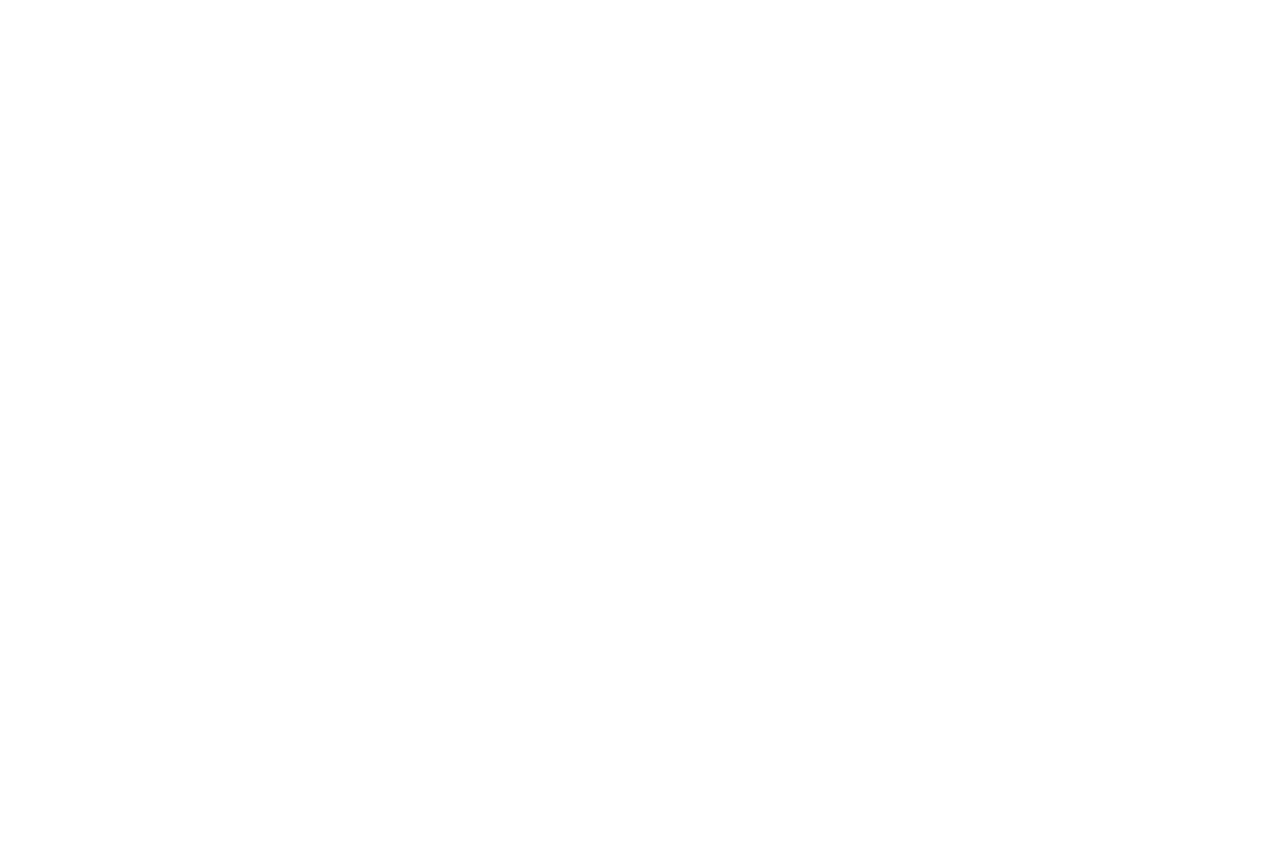
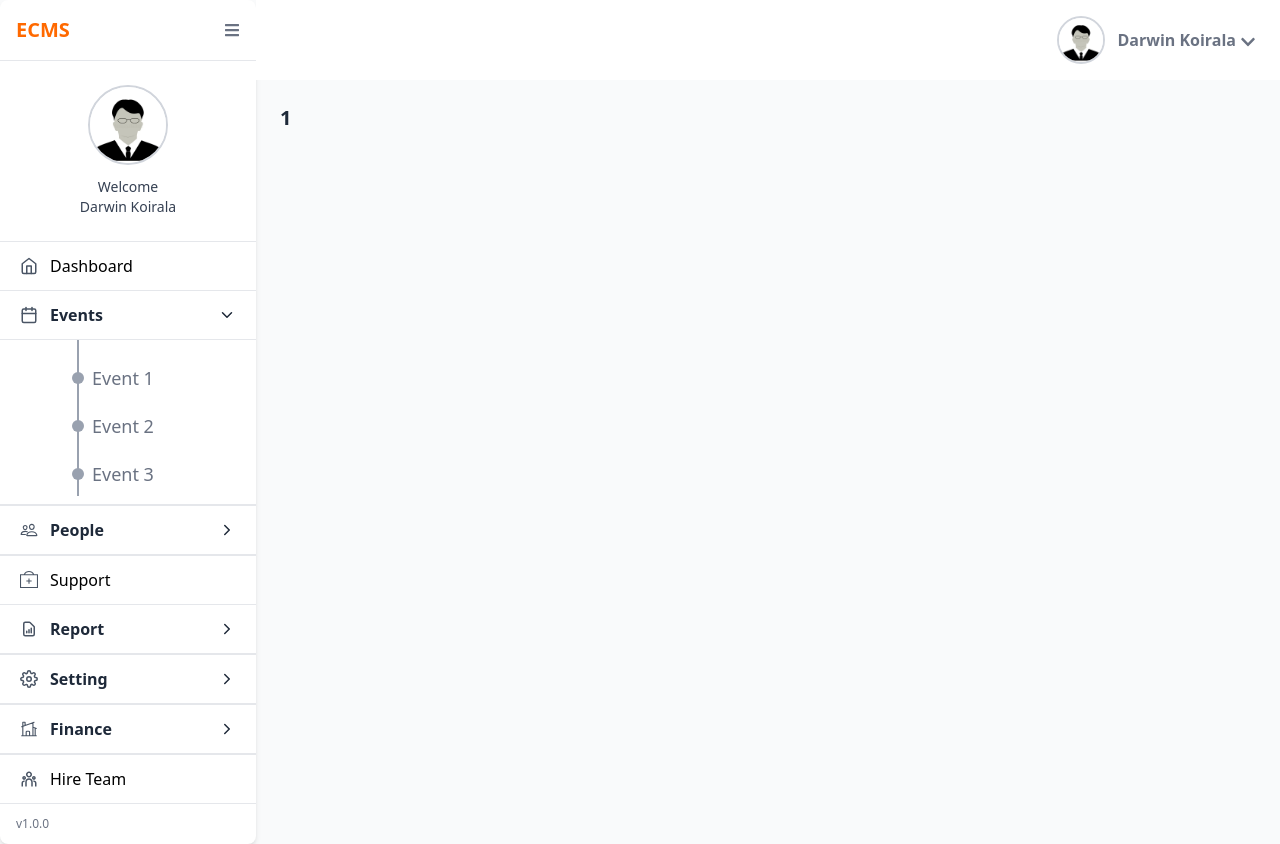
Before and after one commit to koiraladarwin/ecmsadminpage, a React (Vite) app: page /finance/1 in a window 1280 px wide. Before the commit this address had no page. Before the commit the page ends 800 px from the top, so only its background shows below. Built offline with nearby package versions, Linux system fonts and the light colour scheme.

Commit message:
feat(sidebar): replace the Finance navlink with dropdown and add subpages

```diff
--- a/src/App.jsx
+++ b/src/App.jsx
@@ -24,7 +24,7 @@ function App() {
         <Route path="support" element={<SupportPage />} />
         <Route path="report/:reportId" element={<ReportPage />} />
         <Route path="settings/:settingId" element={<SettingsPage />} />
-        <Route path="finance" element={<FinancePage />} />
+        <Route path="finance/:financeId" element={<FinancePage />} />
         <Route path="hireteam" element={<HireTeamPage />} />
       </Route>
     </Routes>
--- a/src/features/dashboard/components/SideBar.jsx
+++ b/src/features/dashboard/components/SideBar.jsx
@@ -242,7 +242,54 @@ export default function SideBar() {
         }
 
         {/* finance */}
-        <NavLink
+        <div className='border-t border-gray-200'>
+          <button onClick={() => setOpen("finance")} className="flex items-center w-full px-5 py-3 font-semibold text-gray-800 hover:bg-gray-100 border-b border-gray-200">
+            <HiOutlineHomeModern className="mr-3 text-gray-600" size={18} />
+            Finance
+            <FiChevronRight
+              className={`ml-auto transition-transform ${open == "finance" ? 'rotate-90' : ''}`}
+              size={18}
+            />
+          </button>
+        </div>
+        {/* finance list */}
+        {open == "finance" && (
+          <div className="flex flex-col ml-10 py-2 space-y-1">
+            <NavLink
+              to="/finance/finance1"
+              className={({ isActive }) =>
+                `px-5 py-2 hover:bg-gray-100 transition ${isActive ? "bg-gray-200 font-semibold text-black" : "text-gray-700"
+                }`
+              }
+            >
+              finance 1
+            </NavLink>
+
+            <NavLink
+              to="/finance/finance2"
+              className={({ isActive }) =>
+                `px-5 py-2 hover:bg-gray-100 transition ${isActive ? "bg-gray-200 font-semibold text-black" : "text-gray-700"
+                }`
+              }
+            >
+              finance 2
+            </NavLink>
+
+            <NavLink
+              to="/finance/finance3"
+              className={({ isActive }) =>
+                `px-5 py-2 hover:bg-gray-100 transition ${isActive ? "bg-gray-200 font-semibold text-black" : "text-gray-700"
+                }`
+              }
+            >
+              finance 3
+            </NavLink>
+          </div>
+        )
+
+        }
+
+        {/* <NavLink
           to="/finance"
           className={({ isActive }) =>
             `flex items-center px-5 py-3 border-t border-gray-200 hover:bg-gray-100 transition ${isActive ? 'bg-gray-200 font-semibold' : ''
@@ -251,7 +298,7 @@ export default function SideBar() {
         >
           <HiOutlineHomeModern className="mr-3 text-gray-600" size={18} />
           Finance
-        </NavLink>
+        </NavLink> */}
 
         {/* hire team */}
         <NavLink
--- a/src/features/finance/pages/FinancePage.jsx
+++ b/src/features/finance/pages/FinancePage.jsx
@@ -1,9 +1,11 @@
 import React from 'react'
+import { useParams } from 'react-router-dom'
 
 function FinancePage() {
+  const { financeId } = useParams()
   return (
     <h2 className="text-xl font-bold text-gray-800">
-      Peoples
+      {financeId}
     </h2>
   )
 }
```
